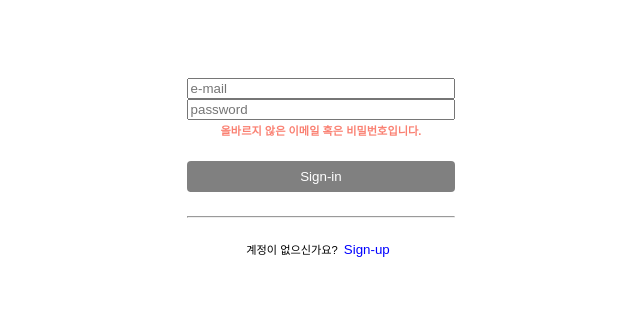
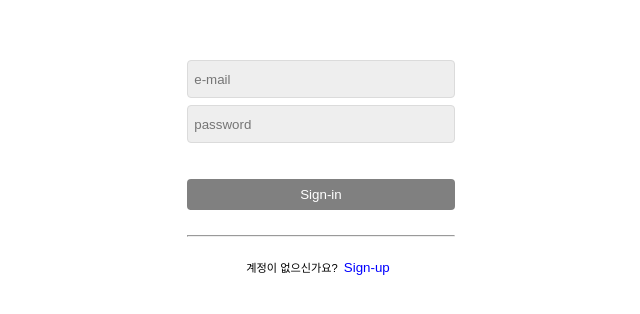
Before and after one commit to limelumo/wanted-pre-onboarding-fe-lh, a React (Create React App) app: page / in a window 1280 px wide. Shown: the part 232-546 px from the top of the page, without its empty margins (319-959 px from the left). Built offline with nearby package versions, Linux system fonts and the light colour scheme.

Commit message:
feat: SignIn validation

```diff
--- a/src/pages/SignIn.js
+++ b/src/pages/SignIn.js
@@ -1,9 +1,88 @@
+import { useState, useEffect, useRef } from 'react';
+import { useNavigate } from 'react-router-dom';
+
 import styled from 'styled-components';
 
+// 임시 유저 정보
+const userInfo = {
+  id: 'test@test.com',
+  pw: '1234qwer',
+};
+
 const SignIn = () => {
+  const navigate = useNavigate();
+
+  const [enteredId, setEnteredId] = useState('');
+  const [enteredPw, setEnteredPw] = useState('');
+
+  const [isValidId, setIsValidId] = useState(false);
+  const [isValidPw, setIsValidPw] = useState(false);
+
+  const [isIdTouched, setIsIdTouched] = useState(false);
+  const [isPwTouched, setIsPwTouched] = useState(false);
+
+  const [btnActive, setSignInBtnActive] = useState(false);
+
+  const [error, setError] = useState(false);
+
+  const idRef = useRef('');
+
+  const idInvalidClass = !isValidId && isIdTouched;
+  const pwInvalidClass = !isValidPw && isPwTouched;
+
+  useEffect(() => {
+    // token 있을 시 todo로 re-direct
+
+    if (isValidId && isValidPw) {
+      setSignInBtnActive(true);
+    } else {
+      setSignInBtnActive(false);
+    }
+
+    if (enteredId.trim() === '') setIsValidId(false);
+    if (enteredPw.trim() === '') setIsValidPw(false);
+    if (enteredId || enteredPw) setError(false);
+  }, [isValidId, isValidPw, enteredId, enteredPw]);
+
+  const handleIdChange = (e) => {
+    setEnteredId(e.target.value);
+    if (e.target.value.includes('@')) setIsValidId(true);
+  };
+
+  const handlePwChange = (e) => {
+    setEnteredPw(e.target.value);
+    if (e.target.value.length >= 8) setIsValidPw(true);
+  };
+
+  const handleIdBlur = () => {
+    setIsIdTouched(true);
+  };
+
+  const handlePwBlur = () => {
+    setIsPwTouched(true);
+  };
+
+
+
+  const resetUerInfo = () => {
+    setEnteredId('');
+    setEnteredPw('');
+    idRef.current.focus();
+  };
+
   const toLists = (e) => {
     e.preventDefault();
-    alert('sign-in');
+
+    if (enteredId !== userInfo.id || enteredPw !== userInfo.pw) {
+      setError(true);
+      resetUerInfo();
+      return;
+    }
+
+    // 로그인 api 호출, 올바른 응답 시 todo로 이동
+    // 응답받은 JWT는 local storage 저장
+    // local storage에 token 있을 시 todo로 이동
+    navigate('/todo');
   };
 
   const handleSignUp = () => {
@@ -13,12 +92,32 @@ const SignIn = () => {
   return (
     <SignInWrapper>
       <SignInForm onSubmit={toLists}>
-        <input type="text" placeholder="e-mail" />
-        <input type="password" placeholder="password" />
+        <IdInput
+          type="text"
+          name="id"
+          placeholder="e-mail"
+          value={enteredId}
+          onChange={handleIdChange}
+          outLine={idInvalidClass}
+          onBlur={handleIdBlur}
+          ref={idRef}
+        />
 
-        <UserError>올바르지 않은 이메일 혹은 비밀번호입니다.</UserError>
+        <PwInput
+          type="password"
+          name="password"
+          placeholder="password"
+          value={enteredPw}
+          onChange={handlePwChange}
+          outLine={pwInvalidClass}
+          onBlur={handlePwBlur}
+        />
 
-        <SignInBtn>Sign-in</SignInBtn>
+        <UserError>{error && '올바르지 않은 이메일 혹은 비밀번호입니다.'}</UserError>
+
+        <SignInBtn disabled={!btnActive} color={btnActive ? btnActive.toString() : undefined}>
+          Sign-in
+        </SignInBtn>
       </SignInForm>
 
       <Divider />
@@ -45,6 +144,26 @@ const SignInForm = styled.form`
   width: 24em;
   display: flex;
   flex-direction: column;
+`;
+
+const Input = styled.input`
+  background-color: #eee;
+  border: 1px solid #ccc;
+  border-radius: 0.3em;
+  padding: 0.8em 0 0.8em 0.5em;
+  margin-bottom: 0.5em;
+
+  &:focus {
+    outline: none;
+  }
+`;
+
+const IdInput = styled(Input)`
+  border: 1px solid ${(prop) => (prop.outLine ? 'red' : '#dbdbdb')};
+`;
+
+const PwInput = styled(Input)`
+  border: 1px solid ${(prop) => (prop.outLine ? 'red' : '#dbdbdb')};
 `;
 
 const SignInBtn = styled.button`
```
